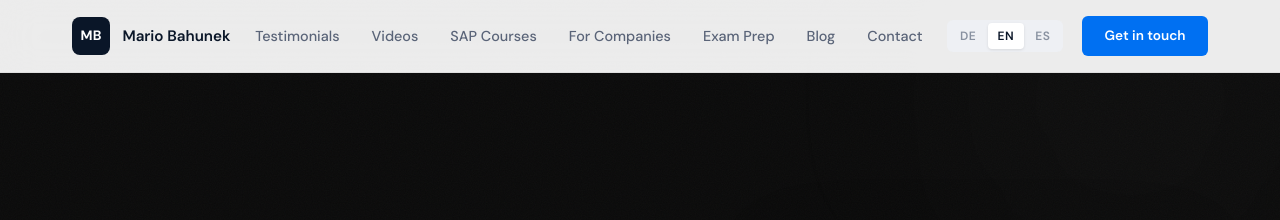
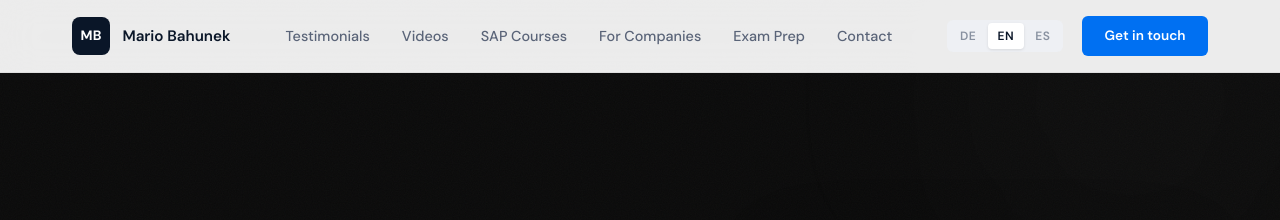
Before and after one commit to mariobahunek-cmd/mb-ics-website, a Jekyll site: the page index.html, which Jekyll copies as it is, in a window 1280 px wide. Shown: the top 220 px of the page. Built offline with Jekyll 4.4.1, drawn with Linux system fonts in a browser that asks for light colours.

Commit message:
nav: Blog-Link aus Desktop- und Mobile-Navigation entfernen
Blog bleibt erreichbar und in sitemap.xml gelistet (SEO/Crawling intakt),
ist aber nicht mehr in der Hauptnavigation sichtbar.

Co-Authored-By: Claude Opus 4.7 <noreply@anthropic.com>

```diff
--- a/index.html
+++ b/index.html
@@ -232,7 +232,6 @@
             <li><a href="#training" data-i18n="nav.training">SAP Kurse</a></li>
             <li><a href="#corporate" data-i18n="nav.corporate">Für Unternehmen</a></li>
             <li><a href="#examprep" data-i18n="nav.examprep">Exam Prep</a></li>
-            <li><a href="/blog/de/" data-i18n="nav.blog" data-blog-link>Blog</a></li>
             <li><a href="#contact" data-i18n="nav.contact">Kontakt</a></li>
         </ul>
         <div class="nav__actions">
@@ -255,7 +254,6 @@
             <li><a href="#training" data-i18n="nav.training">SAP Kurse</a></li>
             <li><a href="#corporate" data-i18n="nav.corporate">Für Unternehmen</a></li>
             <li><a href="#examprep" data-i18n="nav.examprep">Exam Prep</a></li>
-            <li><a href="/blog/de/" data-i18n="nav.blog" data-blog-link>Blog</a></li>
             <li><a href="#contact" data-i18n="nav.contact">Kontakt</a></li>
         </ul>
         <div class="lang-switcher lang-switcher--mobile">
```
